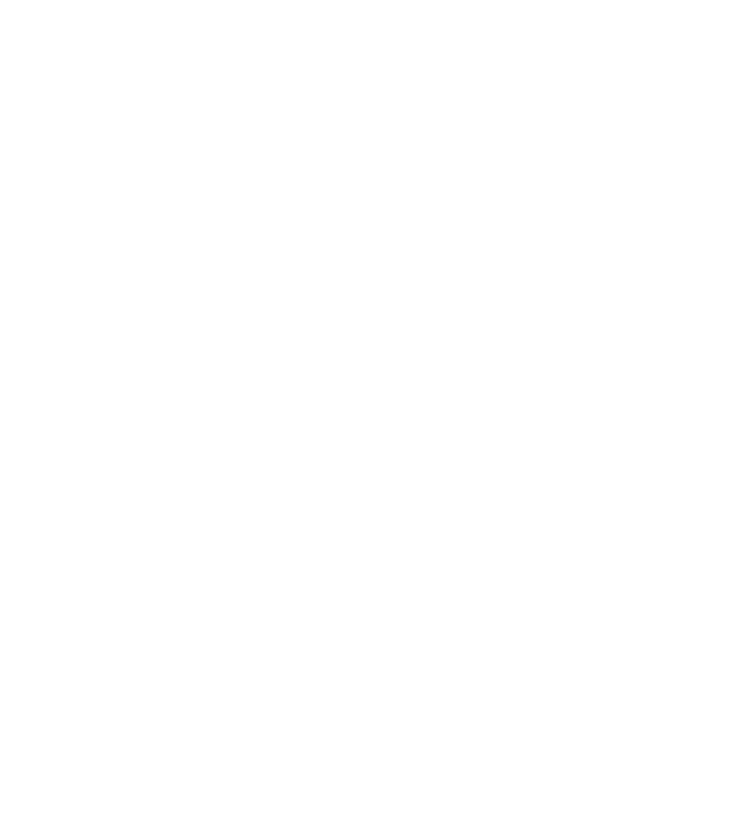
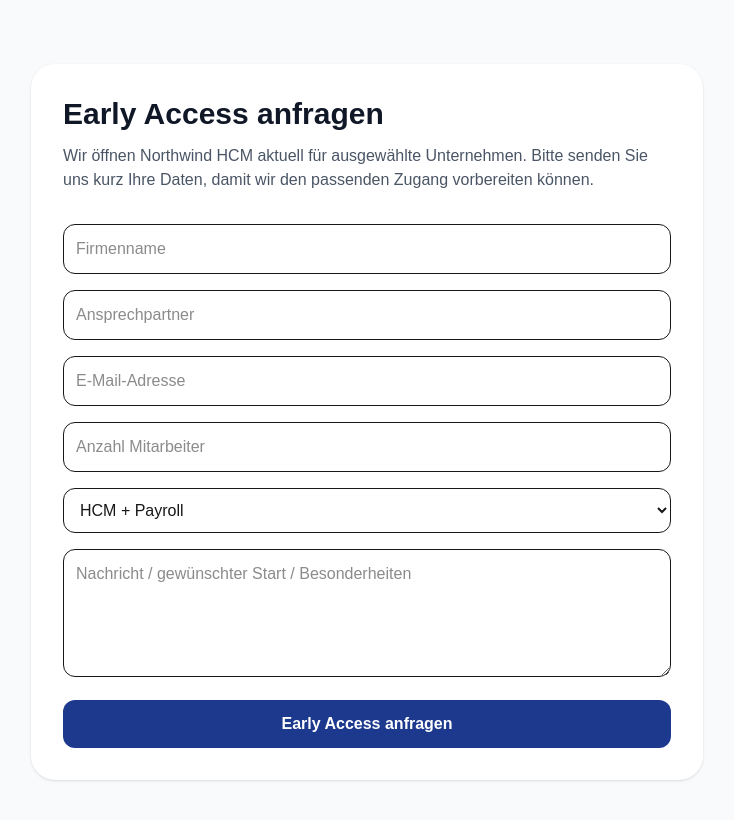
Before and after one commit to Northwind-HCM/northwind-hcm, a Next.js app: page /early-access in a window 1280 px wide. Shown: the top 820 px of the page, without its empty margins (273-1007 px from the left). Built offline with nearby package versions, Linux system fonts and the light colour scheme.

Commit message:
Secure early access and update landing page

```diff
--- /dev/null
+++ b/src/app/api/early-access/route.ts
@@ -0,0 +1,61 @@
+import { NextResponse } from "next/server";
+import { Resend } from "resend";
+
+export async function POST(request: Request) {
+  try {
+    const resendApiKey = process.env.RESEND_API_KEY;
+
+    if (!resendApiKey) {
+      return NextResponse.json(
+        { error: "RESEND_API_KEY fehlt." },
+        { status: 500 }
+      );
+    }
+
+    const resend = new Resend(resendApiKey);
+    const body = await request.json();
+
+    const {
+      companyName,
+      contactName,
+      email,
+      employees,
+      interest,
+      message,
+    } = body;
+
+    if (!companyName || !contactName || !email) {
+      return NextResponse.json(
+        { error: "Firmenname, Ansprechpartner und E-Mail sind erforderlich." },
+        { status: 400 }
+      );
+    }
+
+    await resend.emails.send({
+      from:
+        process.env.RESEND_FROM_EMAIL ||
+        "Northwind Payroll <onboarding@resend.dev>",
+      to: "roland.schrader@northwind-hr.de",
+      subject: `Early Access Anfrage: ${companyName}`,
+      html: `
+        <h2>Neue Early Access Anfrage</h2>
+        <p><strong>Firma:</strong> ${companyName}</p>
+        <p><strong>Ansprechpartner:</strong> ${contactName}</p>
+        <p><strong>E-Mail:</strong> ${email}</p>
+        <p><strong>Mitarbeiter:</strong> ${employees || "-"}</p>
+        <p><strong>Interesse:</strong> ${interest || "-"}</p>
+        <p><strong>Nachricht:</strong></p>
+        <p>${message || "-"}</p>
+      `,
+    });
+
+    return NextResponse.json({ success: true });
+  } catch (error: any) {
+    console.error("Early access error:", error);
+
+    return NextResponse.json(
+      { error: error.message || "Anfrage konnte nicht gesendet werden." },
+      { status: 500 }
+    );
+  }
+}
--- /dev/null
+++ b/src/app/early-access/page.tsx
@@ -0,0 +1,141 @@
+"use client";
+
+import { useState } from "react";
+
+export default function EarlyAccessPage() {
+  const [formData, setFormData] = useState({
+    companyName: "",
+    contactName: "",
+    email: "",
+    employees: "",
+    interest: "HCM + Payroll",
+    message: "",
+  });
+
+  const [loading, setLoading] = useState(false);
+  const [status, setStatus] = useState("");
+
+  function updateField(key: keyof typeof formData, value: string) {
+    setFormData((prev) => ({ ...prev, [key]: value }));
+  }
+
+  async function handleSubmit(e: React.FormEvent<HTMLFormElement>) {
+    e.preventDefault();
+    setLoading(true);
+    setStatus("");
+
+    try {
+      const response = await fetch("/api/early-access", {
+        method: "POST",
+        headers: {
+          "Content-Type": "application/json",
+        },
+        body: JSON.stringify(formData),
+      });
+
+      const data = await response.json();
+
+      if (!response.ok) {
+        setStatus(data.error || "Anfrage konnte nicht gesendet werden.");
+        return;
+      }
+
+      setStatus("Vielen Dank. Wir melden uns kurzfristig bei Ihnen.");
+      setFormData({
+        companyName: "",
+        contactName: "",
+        email: "",
+        employees: "",
+        interest: "HCM + Payroll",
+        message: "",
+      });
+    } catch (error) {
+      console.error(error);
+      setStatus("Fehler beim Senden der Anfrage.");
+    } finally {
+      setLoading(false);
+    }
+  }
+
+  return (
+    <main className="min-h-screen bg-gray-50 px-6 py-16">
+      <div className="mx-auto max-w-2xl rounded-3xl bg-white p-8 shadow">
+        <h1 className="text-3xl font-bold text-gray-900">
+          Early Access anfragen
+        </h1>
+
+        <p className="mt-3 text-gray-600">
+          Wir öffnen Northwind HCM aktuell für ausgewählte Unternehmen.
+          Bitte senden Sie uns kurz Ihre Daten, damit wir den passenden Zugang
+          vorbereiten können.
+        </p>
+
+        <form onSubmit={handleSubmit} className="mt-8 space-y-4">
+          <input
+            className="w-full rounded-xl border p-3"
+            placeholder="Firmenname"
+            value={formData.companyName}
+            onChange={(e) => updateField("companyName", e.target.value)}
+            required
+          />
+
+          <input
+            className="w-full rounded-xl border p-3"
+            placeholder="Ansprechpartner"
+            value={formData.contactName}
+            onChange={(e) => updateField("contactName", e.target.value)}
+            required
+          />
+
+          <input
+            className="w-full rounded-xl border p-3"
+            type="email"
+            placeholder="E-Mail-Adresse"
+            value={formData.email}
+            onChange={(e) => updateField("email", e.target.value)}
+            required
+          />
+
+          <input
+            className="w-full rounded-xl border p-3"
+            placeholder="Anzahl Mitarbeiter"
+            value={formData.employees}
+            onChange={(e) => updateField("employees", e.target.value)}
+          />
+
+          <select
+            className="w-full rounded-xl border p-3"
+            value={formData.interest}
+            onChange={(e) => updateField("interest", e.target.value)}
+          >
+            <option>HCM Starter</option>
+            <option>Payroll Service</option>
+            <option>HCM + Payroll</option>
+            <option>Noch unsicher</option>
+          </select>
+
+          <textarea
+            className="min-h-32 w-full rounded-xl border p-3"
+            placeholder="Nachricht / gewünschter Start / Besonderheiten"
+            value={formData.message}
+            onChange={(e) => updateField("message", e.target.value)}
+          />
+
+          <button
+            type="submit"
+            disabled={loading}
+            className="w-full rounded-xl bg-blue-900 px-5 py-3 font-semibold text-white disabled:opacity-50"
+          >
+            {loading ? "Sendet..." : "Early Access anfragen"}
+          </button>
+
+          {status && (
+            <p className="rounded-xl bg-gray-50 p-3 text-sm text-gray-700">
+              {status}
+            </p>
+          )}
+        </form>
+      </div>
+    </main>
+  );
+}
--- a/src/components/landing/Navbar.tsx
+++ b/src/components/landing/Navbar.tsx
@@ -79,12 +79,12 @@ export default function Navbar() {
             Login
           </Link>
 
-          <Link
-            href="/client/register"
-            className="rounded-xl bg-blue-900 px-5 py-2 text-sm font-medium text-white transition hover:bg-blue-800"
-          >
-            Early Access
-          </Link>
+<Link
+  href="/early-access"
+  className="rounded-xl bg-blue-900 px-5 py-2 text-sm font-medium text-white transition hover:bg-blue-800"
+>
+  Early Access
+</Link>
         </nav>
 
       </div>
--- a/src/components/landing/PricingSection.tsx
+++ b/src/components/landing/PricingSection.tsx
@@ -1,6 +1,7 @@
 type PriceCardProps = {
   title: string;
   price: string;
+  unit: string;
   description: string;
   features: string[];
   highlighted?: boolean;
@@ -9,6 +10,7 @@ type PriceCardProps = {
 function PriceCard({
   title,
   price,
+  unit,
   description,
   features,
   highlighted = false,
@@ -21,9 +23,7 @@ function PriceCard({
           : "border-gray-200 bg-white shadow-sm"
       }`}
     >
-      <h3 className="text-2xl font-bold">
-        {title}
-      </h3>
+      <h3 className="text-2xl font-bold">{title}</h3>
 
       <p
         className={`mt-3 text-sm ${
@@ -34,16 +34,13 @@ function PriceCard({
       </p>
 
       <div className="mt-8">
-        <span className="text-4xl font-bold">
-          {price}
-        </span>
-
+        <span className="text-4xl font-bold">{price}</span>
         <span
           className={`ml-2 text-sm ${
             highlighted ? "text-blue-100" : "text-gray-500"
           }`}
         >
-          / Monat
+          {unit}
         </span>
       </div>
 
@@ -61,25 +58,23 @@ function PriceCard({
         ))}
       </ul>
 
-      <button
-        className={`mt-10 w-full rounded-2xl px-5 py-3 font-semibold transition ${
+      <a
+        href="/early-access"
+        className={`mt-10 block w-full rounded-2xl px-5 py-3 text-center font-semibold transition ${
           highlighted
             ? "bg-white text-blue-900 hover:bg-blue-50"
             : "bg-blue-900 text-white hover:bg-blue-800"
         }`}
       >
-        Early Access
-      </button>
+        Early Access anfragen
+      </a>
     </div>
   );
 }
 
 export default function PricingSection() {
   return (
-    <section
-      id="pricing"
-      className="py-24"
-    >
+    <section id="pricing" className="py-24">
       <div className="mx-auto max-w-7xl px-6">
         <div className="max-w-3xl">
           <p className="text-sm font-semibold uppercase tracking-wider text-blue-900">
@@ -91,48 +86,53 @@ export default function PricingSection() {
           </h2>
 
           <p className="mt-5 text-lg text-gray-600">
-            Wir öffnen die Plattform aktuell für ausgewählte
-            Unternehmen, die Payroll-Prozesse digitalisieren möchten.
+            Wir öffnen die Plattform aktuell für ausgewählte Unternehmen, die
+            Payroll- und HR-Prozesse digitalisieren möchten.
           </p>
         </div>
 
         <div className="mt-14 grid gap-8 lg:grid-cols-3">
           <PriceCard
-            title="Starter"
-            price="19 €"
-            description="Für kleine Teams und digitale Stammdaten."
+            title="HCM Starter"
+            price="5,00 €"
+            unit="/ Mitarbeiter / Monat"
+            description="Für digitale Stammdaten, ESS und einfache HR-Prozesse."
             features={[
               "Mitarbeiterverwaltung",
               "Employee Self-Service",
               "Digitale Personalakte",
               "Dokumentenverwaltung",
+              "Basis-Fehlzeiten",
             ]}
           />
 
           <PriceCard
-            title="Payroll Ready"
-            price="49 €"
-            description="Für professionelle Payroll-Vorbereitung."
+            title="HCM + Payroll"
+            price="17,00 €"
+            unit="/ Mitarbeiter / Monat"
+            description="Für Unternehmen, die Plattform und Payroll-Service kombinieren möchten."
             highlighted
             features={[
+              "Alle Starter-Funktionen",
+              "Lohnabrechnung durch Northwind",
               "Payroll Readiness",
               "Fehlzeitenmanagement",
-              "Workflows",
-              "Dokumente",
               "Payroll Dashboard",
-              "HR Prozesse",
+              "Persönlicher Ansprechpartner",
             ]}
           />
 
           <PriceCard
             title="Payroll Service"
             price="12,50 €"
-            description="Payroll Outsourcing inklusive Plattform."
+            unit="/ Mitarbeiter / Abrechnung"
+            description="Für klassische Lohnabrechnung durch Northwind Payroll."
             features={[
               "Lohnabrechnung",
-              "ESS & Portal",
-              "Persönlicher Ansprechpartner",
+              "Meldewesen",
+              "Payroll Support",
               "Deutsche Payroll Expertise",
+              "Optionaler Plattformzugang",
             ]}
           />
         </div>
```
